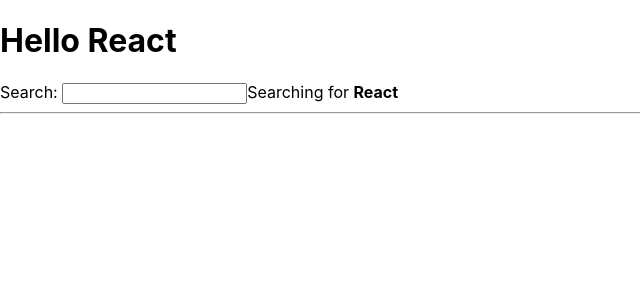
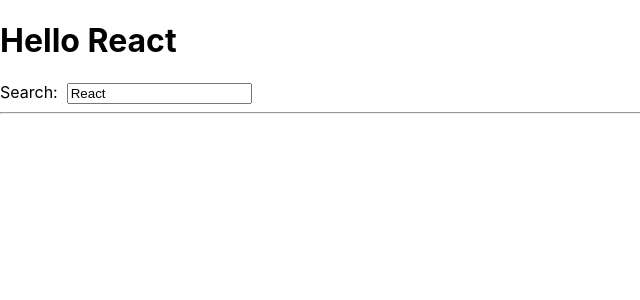
Before and after one commit to XeniyaDob/road-to-react, a React (Create React App) app: page / in a window 1280 px wide. Shown: the top 300 px of the page, without its empty margins (0-640 px from the left). Built offline with nearby package versions, Linux system fonts and the light colour scheme.

Commit message:
Reusable Components

```diff
--- a/src/App.js
+++ b/src/App.js
@@ -61,36 +61,31 @@
   return (
     <>
       <h1>Hello {getTitle("React")}</h1>
-      <Search onSearch={handleSearch} searchTerm={searchTerm} />
+      <InputWithLabel
+        id="search"
+        label="Search: "
+        value={searchTerm}
+        onInputChange={handleSearch}
+      />
+
       <hr />
       <List list={searchedPlanets} />
     </>
   );
 };
 
+const InputWithLabel = ({ id, label, value, type = "text", onInputChange }) => {
+  return (
+    <>
+      <label htmlFor={id}>{label}</label>
+      &nbsp;
+      <input id={id} type={type} value={value} onChange={onInputChange} />
+    </>
+  );
+};
+
 const getTitle = (title) => {
   return title;
-};
-
-const Search = (props) => {
-  const handleChange = (event) => {
-    props.onSearch(event);
-  };
-
-  return (
-    <>
-      <label htmlFor="search">Search: </label>
-      <input
-        id="search"
-        value={props.search}
-        type="text"
-        onChange={handleChange}
-      />
-      <span>
-        Searching for <strong>{props.searchTerm}</strong>
-      </span>
-    </>
-  );
 };
 
 const List = (props) => {
```
